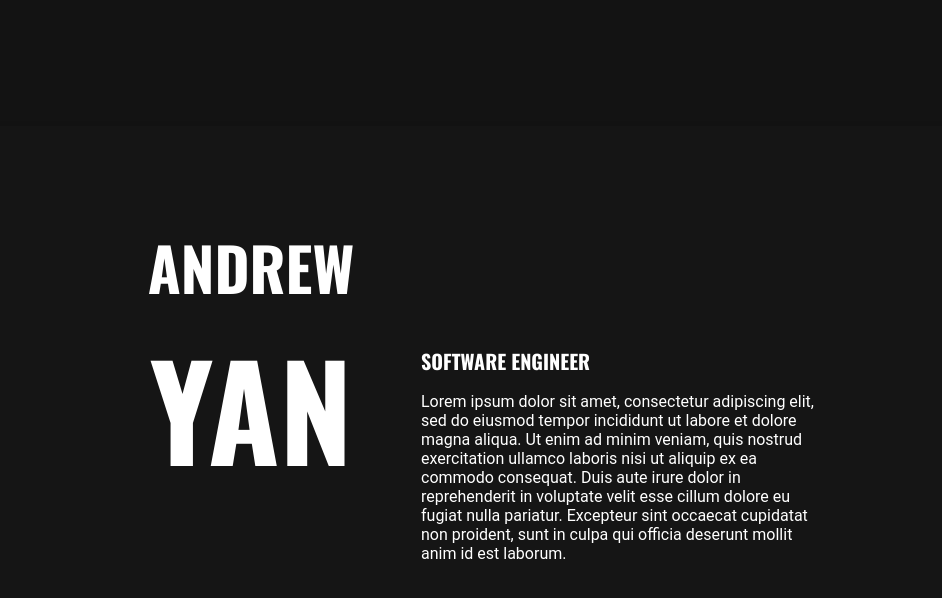
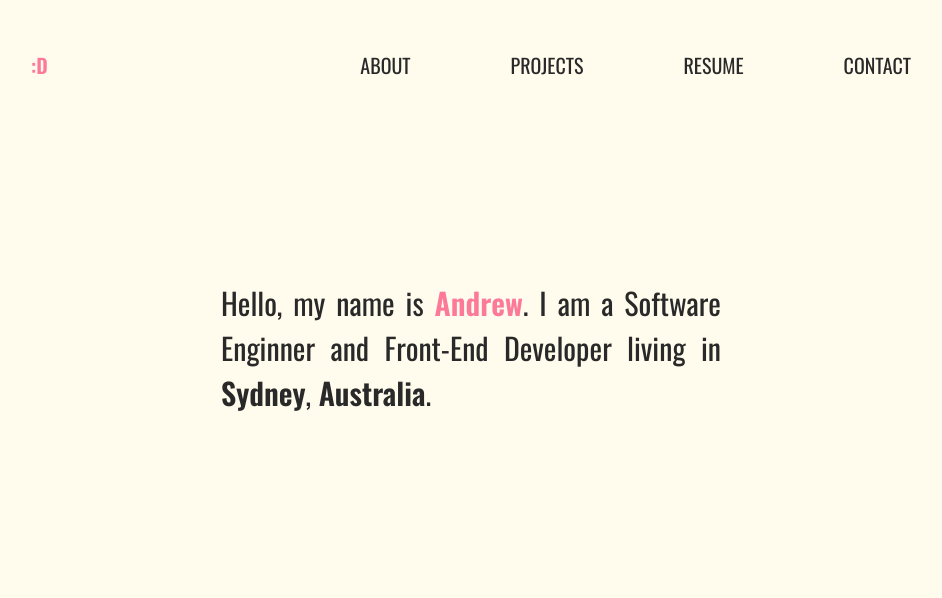
Before and after one commit to hello-andrew-yan/hello-andrew-yan.github.io-archive, a React (Vite) app: page / in a window 1280 px wide. Shown: the top 598 px of the page, without its empty margins (169-1111 px from the left). Built offline with nearby package versions, Linux system fonts and the light colour scheme.

Commit message:
Drafted basic layout and animations.

```diff
--- a/index.html
+++ b/index.html
@@ -3,13 +3,13 @@
   <head>
     <meta charset="UTF-8" />
     <meta name="viewport" content="width=device-width, initial-scale=1.0" />
+    <link rel="shortcut icon" href="#">
     <link rel="preconnect" href="https://fonts.googleapis.com">
-    <link rel="preconnect" href="https://fonts.gstatic.com" crossorigin>
     <link href="https://fonts.googleapis.com/css2?family=Oswald:wght@200..700&display=swap" rel="stylesheet">
     <title>Andrew Yan</title>
   </head>
   <body>
     <div id="root"></div>
-    <script type="module" src="/src/main.tsx"></script>
+    <script type="module" src="/src/index.tsx"></script>
   </body>
 </html>
--- a/src/Title.css
+++ /dev/null
@@ -1,43 +0,0 @@
-html {
-    background-color: #131313;
-}
-
-.title-wrapper {
-    font-family: "Oswald", sans-serif;
-    display: flex;
-    flex-direction: row;
-    justify-content: center;
-    margin-top: 10%;
-    align-items: center;
-    background-color: #151515;
-    color: white;
-    box-shadow: 0 4px 8px 0 rgba(0, 0, 0, 0.2), 0 6px 20px 0 rgba(0, 0, 0, 0.19);
-}
-
-.title-wrapper h1 {
-    text-align: center;
-    width: 300px;
-    font-size: 60px;
-    margin: 0;
-}
-
-.stretch {
-    display: block;
-    font-size: 130px;
-}
-
-.description-wrapper {
-    display: flex;
-    flex-direction: column;
-    justify-content: center;
-    width: 400px;
-    padding: 20px;
-    margin-top: 200px;
-}
-
-.description-wrapper b {
-    font-size: 20px;
-}
-.description-wrapper p {
-    font-family: "Roboto", sans-serif;
-}
--- a/src/Title.tsx
+++ /dev/null
@@ -1,13 +0,0 @@
-import './Title.css'
-
-export default function Title() {
-    return (
-        <div className="title-wrapper">
-            <h1>ANDREW<span className="stretch">YAN</span></h1>
-            <div className="description-wrapper">
-                <b>SOFTWARE ENGINEER</b>
-                <p>Lorem ipsum dolor sit amet, consectetur adipiscing elit, sed do eiusmod tempor incididunt ut labore et dolore magna aliqua. Ut enim ad minim veniam, quis nostrud exercitation ullamco laboris nisi ut aliquip ex ea commodo consequat. Duis aute irure dolor in reprehenderit in voluptate velit esse cillum dolore eu fugiat nulla pariatur. Excepteur sint occaecat cupidatat non proident, sunt in culpa qui officia deserunt mollit anim id est laborum.</p>
-            </div>
-        </div>
-    )
-}
--- /dev/null
+++ b/src/components/navigation/Navigation.css
@@ -0,0 +1,57 @@
+.navigation-container {
+    margin: 0;
+    margin-left: 200px;
+    margin-right: 200px;
+    padding: 0;
+    display: flex;
+    align-items: center;
+    justify-content: flex-end;
+    gap: 100px;
+}
+
+.navigation-container li {
+    list-style: none;
+    font-family: "Oswald";
+    font-weight: 400;
+    font-size: 20px;
+    margin-top: 0;
+    opacity: 0%;
+    animation: navigation-ease .5s ease-in forwards;
+}
+
+.logo {
+    opacity: 100% !important;
+    margin-top: 50px !important;
+    margin-right: auto;
+}
+
+.navigation-container a {
+    text-decoration: none;
+    color: #292929;
+}
+
+.about {
+    animation-delay: 0s !important;
+}
+.projects {
+    animation-delay: 0.2s !important;;
+}
+.resume {
+    animation-delay: 0.4s !important;;
+}
+.contact {
+    animation-delay: 0.6s !important;;
+}
+
+
+
+@keyframes navigation-ease {
+    from {
+        opacity: 0%;
+        margin-top: 0px;
+    }
+    to {
+        opacity: 100%;
+        margin-top: 50px;
+    }
+}
--- /dev/null
+++ b/src/components/navigation/Navigation.tsx
@@ -0,0 +1,26 @@
+import './Navigation.css'
+import '../../index.css'
+
+export default function Navigation() {
+    return (
+        <nav>
+            <ul className="navigation-container">
+                <li className="logo">
+                    <a href="" className="bold pink">:D</a>
+                </li>
+                <li className="about">
+                    <a href="">ABOUT</a>
+                </li>
+                <li className="projects">
+                    <a href="">PROJECTS</a>
+                </li>
+                <li className="resume">
+                    <a href="">RESUME</a>
+                </li>
+                <li className="contact">
+                    <a href="">CONTACT</a>
+                </li>
+            </ul>
+        </nav>
+    )
+}
--- /dev/null
+++ b/src/components/title/Title.css
@@ -0,0 +1,24 @@
+.title-container {
+    width: 500px;
+    animation: title-ease 1s ease-in-out forwards;
+}
+
+.title-container h2 {
+    font-family: "Oswald";
+    font-weight: 400;
+    text-align: justify;
+    margin: 0;
+    font-size: 30px;
+    color: #292929;
+}
+
+@keyframes title-ease {
+    from {
+        margin: 100px;
+        opacity: 0%;
+    }
+    to {
+        margin: 200px;
+        opacity: 100%;
+    }
+}
--- /dev/null
+++ b/src/components/title/Title.tsx
@@ -0,0 +1,14 @@
+import './Title.css'
+
+export default function Title() {
+    return (
+        <div className="title-container">
+            <h2>
+                Hello, my name is <span className="bold pink">Andrew</span>.
+                I am a Software Enginner and Front-End Developer living in
+                <span className="bold"> Sydney</span>,
+                <span className="bold"> Australia</span>.
+            </h2>
+        </div>
+    )
+}
--- /dev/null
+++ b/src/index.css
@@ -0,0 +1,18 @@
+body {
+    margin: 0;
+    background-color: #FFFBED;
+}
+
+.title-main {
+    display: flex;
+    flex-direction: row;
+    justify-content: center;
+}
+
+.bold {
+    font-weight: 600 !important;
+}
+
+.pink {
+    color: #FC7998 !important;
+}
--- /dev/null
+++ b/src/index.tsx
@@ -0,0 +1,12 @@
+import React from 'react'
+import ReactDOM from 'react-dom/client'
+import Title from './components/title/Title.tsx'
+import './index.css'
+import Navigation from './components/navigation/Navigation.tsx'
+
+ReactDOM.createRoot(document.getElementById('root')!).render(
+  <React.StrictMode>
+    <div><Navigation></Navigation></div>
+    <div className="title-main"><Title/></div>
+  </React.StrictMode>
+)
--- a/src/main.tsx
+++ /dev/null
@@ -1,9 +0,0 @@
-import React from 'react'
-import ReactDOM from 'react-dom/client'
-import Title from './Title.tsx'
-
-ReactDOM.createRoot(document.getElementById('root')!).render(
-  <React.StrictMode>
-    <Title/>
-  </React.StrictMode>,
-)
```
Also changed, not shown: src/App.tsx (deleted, +0 -7 lines), src/App.css (deleted).
